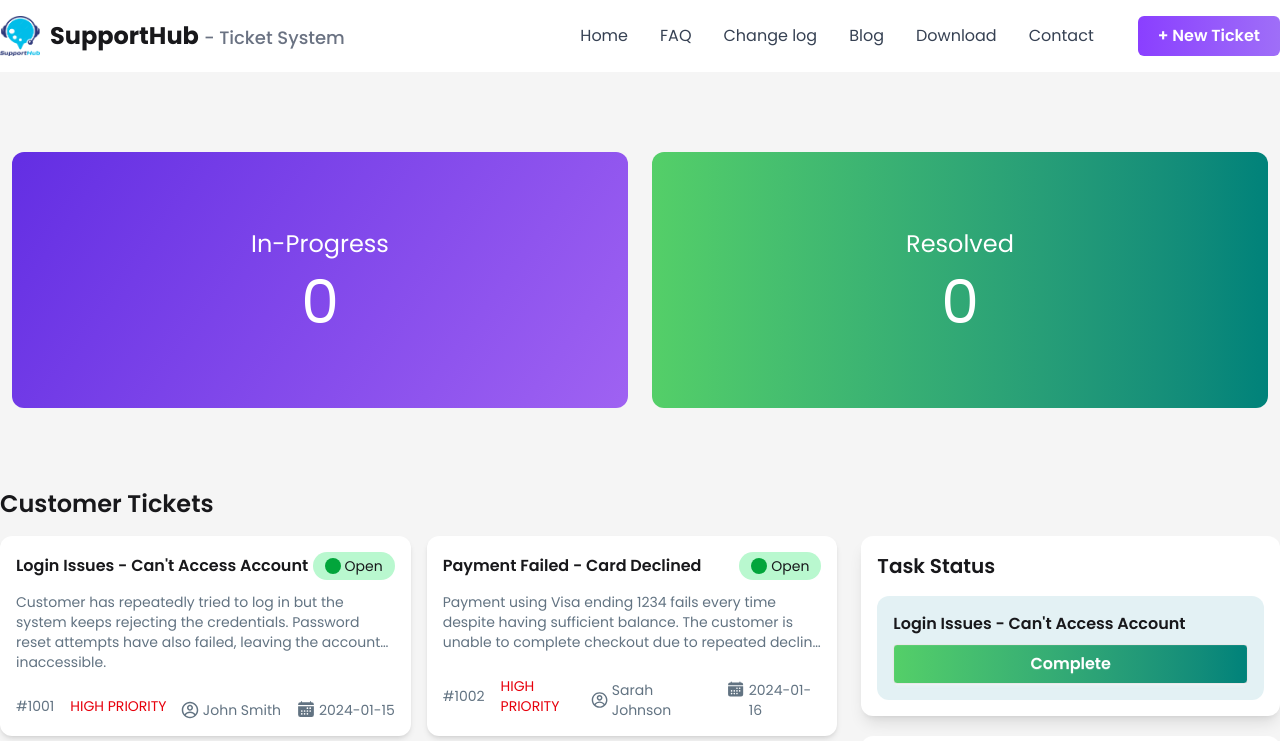
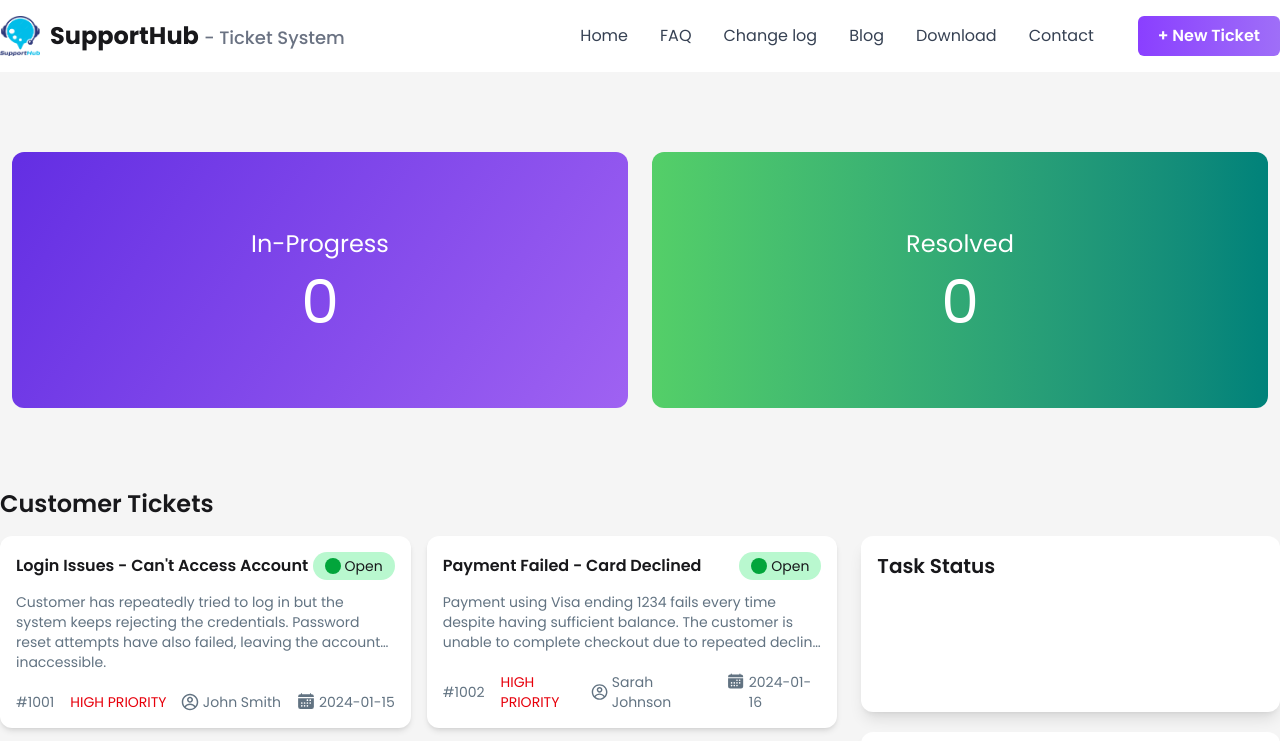
Before and after one commit to mahdi9162/Customer-Support-Zone, a React (Vite) app: page / in a window 1280 px wide. Shown: the top 741 px of the page. Built offline with nearby package versions, Linux system fonts and the light colour scheme.

Commit message:
Add Dynamic Inprogress Data

```diff
--- a/src/App.jsx
+++ b/src/App.jsx
@@ -3,24 +3,21 @@ import './App.css';
 import Container from './Components/Container/Container';
 import CsTickets from './Components/CsTickets/CsTickets';
 import Navbar from './Components/Navbar/Navbar';
-import OutputBox from './Components/OutputBox/OutputBox';
-import TaskStatus from './Components/TaskStatus/TaskStatus';
 
 const fetchData = async () => {
   const res = await fetch('/tickets.json');
   return res.json();
 };
 const thePromise = fetchData();
+
 function App() {
   return (
     <>
       <Container></Container>
       <Navbar></Navbar>
-      <OutputBox></OutputBox>
       <Suspense fallback={'Loading...'}>
         <CsTickets thePromise={thePromise}></CsTickets>
       </Suspense>
-
     </>
   );
 }
--- a/src/Components/CsTickets/CsTickets.jsx
+++ b/src/Components/CsTickets/CsTickets.jsx
@@ -1,10 +1,10 @@
 import React, { use } from 'react';
 import Container from '../Container/Container';
-
 import TicketsCards from '../TicketsCards/TicketsCards';
 import TaskStatus from '../TaskStatus/TaskStatus';
 import ResolvedTask from '../Resolved Task/ResolvedTask';
 import { useState } from 'react';
+import OutputBox from '../OutputBox/OutputBox';
 
 const CsTickets = ({ thePromise }) => {
   const issuesData = use(thePromise);
@@ -24,6 +24,7 @@ const CsTickets = ({ thePromise }) => {
   return (
     <>
       <Container>
+        <OutputBox issues={issues}></OutputBox>
         <h1 className="text-start mb-4 font-semibold text-xl md:text-2xl px-3 md:px-0">Customer Tickets</h1>
         <div className="flex flex-col-reverse md:flex-row gap-6">
           <div className="px-3 md:px-0 md:w-2/3">
--- a/src/Components/OutputBox/OutputBox.jsx
+++ b/src/Components/OutputBox/OutputBox.jsx
@@ -1,21 +1,20 @@
 import React from 'react';
-import Container from '../Container/Container';
 
-const OutputBox = () => {
+const OutputBox = ({ issues }) => {
+  const inProgressData = issues.filter((issue) => issue.status === 'In-Progress');
+
   return (
     <>
-      <Container>
       <div className="my-8 md:my-20 grid md:grid-cols-2 gap-3 md:gap-6 md:h-64 px-3">
         <div className="flex flex-col justify-center items-center text-white py-10 md:py-16 rounded-xl bg-[linear-gradient(125deg,rgba(99,46,227,1),rgba(159,98,242,1))]">
           <h2 className="text-xl md:text-2xl text-white mb-3">In-Progress</h2>
-            <p className="text-4xl md:text-6xl text-white">0</p>
+          <p className="text-4xl md:text-6xl text-white">{inProgressData.length}</p>
         </div>
         <div className="flex flex-col justify-center items-center py-10 md:py-16 rounded-xl bg-gradient-to-r from-[rgba(84,207,104,1)] to-[rgba(0,130,122,1)]">
           <h2 className="text-xl md:text-2xl mb-3 text-white">Resolved</h2>
           <p className="text-4xl md:text-6xl text-white">0</p>
         </div>
       </div>
-      </Container>
     </>
   );
 };
--- a/src/Components/TaskStatus/TaskStatus.jsx
+++ b/src/Components/TaskStatus/TaskStatus.jsx
@@ -1,17 +1,28 @@
 import React from 'react';
 
 const TaskStatus = () => {
+  const showText = () => {};
+
   return (
     <>
-      <div className="shadow-lg p-4 bg-white rounded-xl mb-5">
+      <div className="h-44 shadow-lg p-4 bg-white rounded-xl mb-5">
         <h1 className="text-start mb-4 font-semibold text-lg md:text-xl px-3 md:px-0">Task Status</h1>
-        <div className="mt-3 p-4 bg-[#bbdce568] rounded-xl">
-          <p className="mb-2 font-semibold text-sm md:text-base">Login Issues - Can't Access Account</p>
-          <button class="btn text-sm md:text-base w-full text-white bg-gradient-to-r from-[rgba(84,207,104,1)] to-[rgba(0,130,122,1)]">Complete</button>
-        </div>
+        {showText()}
       </div>
     </>
   );
 };
 
 export default TaskStatus;
+
+// <div className="mt-3 p-4 bg-[#bbdce568] rounded-xl">
+//   <p className="mb-2 font-semibold text-sm md:text-base">Login Issues - Can't Access Account</p>
+//   <button class="btn text-sm md:text-base w-full text-white bg-gradient-to-r from-[rgba(84,207,104,1)] to-[rgba(0,130,122,1)]">
+//     Complete
+//   </button>
+// </div>
+
+// <div className='flex flex-col items-center mt-10'>
+//   <p className='text-gray-500 font-semibold'>No Tasks In Progress!</p>
+//   <p className='text-gray-400'>Click on a ticket to start working😉</p>
+// </div>
--- a/src/Components/TicketsCards/TicketsCards.jsx
+++ b/src/Components/TicketsCards/TicketsCards.jsx
@@ -36,7 +36,7 @@ const TicketsCards = ({ issue, handleCardProgress }) => {
             <p className="text-sm text-[#627382]">#{id}</p>
             <p className={`text-sm  ${getPriorityColor(priority)}`}>{priority}</p>
           </div>
-          <div className="flex mt-2 justify-between md:justify-baseline">
+          <div className="flex justify-between md:justify-baseline">
             <div className="flex items-center gap-1">
               <CgProfile color="#627382" size={18} />
               <p className="text-sm text-[#627382] mr-4">{customer}</p>
```
Lines whose indentation alone changed are shown as unchanged.
